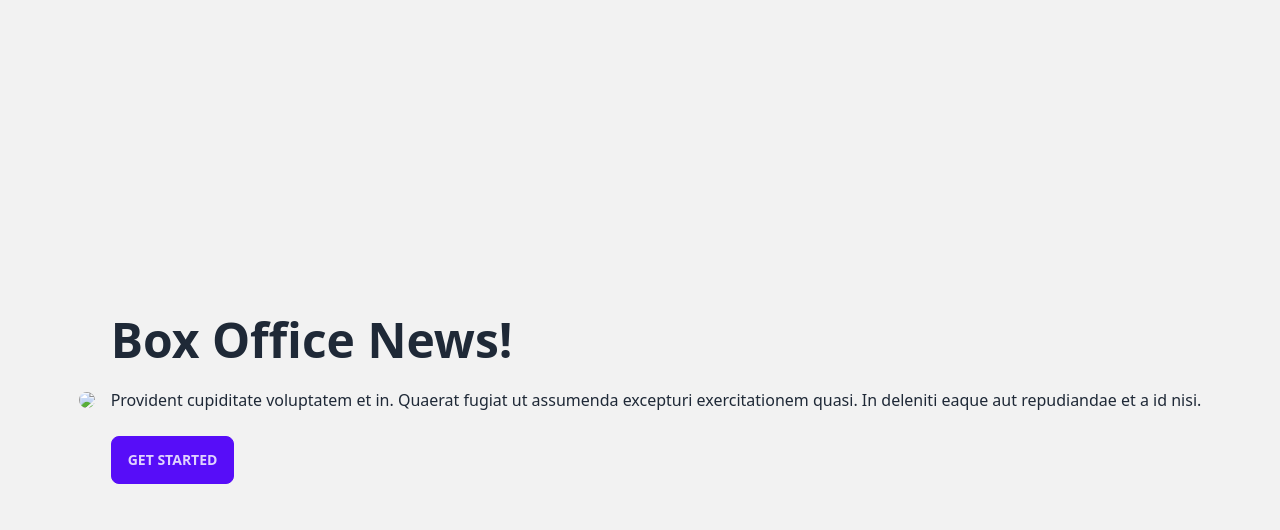
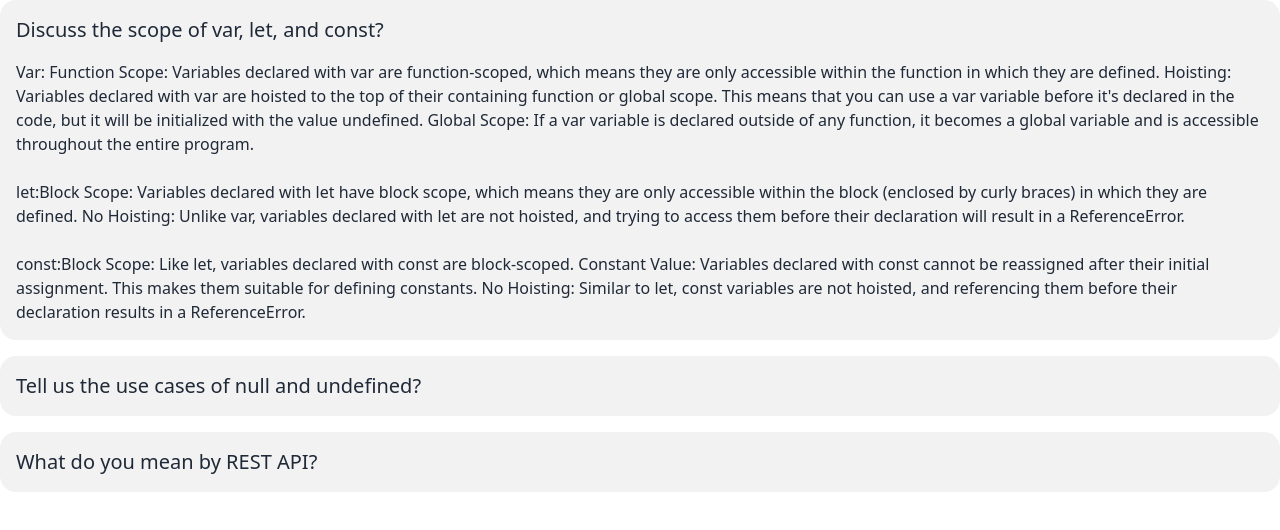
Before and after one commit to sajeda-akter/Phero-Tube, a plain HTML site: page blog.html in a window 1280 px wide. Drawn offline with nearby package versions, Linux system fonts and the light colour scheme.

Commit message:
blog-list

```diff
--- a/blog.html
+++ b/blog.html
@@ -10,16 +10,49 @@
 <script src="https://cdn.tailwindcss.com"></script>
 </head>
 <body>
-    <div class="hero min-h-screen bg-base-200">
-        <div class="hero-content flex-col lg:flex-row">
-          <img src="/images/stock/photo-1635805737707-575885ab0820.jpg" class="max-w-sm rounded-lg shadow-2xl" />
-          <div>
-            <h1 class="text-5xl font-bold">Box Office News!</h1>
-            <p class="py-6">Provident cupiditate voluptatem et in. Quaerat fugiat ut assumenda excepturi exercitationem quasi. In deleniti eaque aut repudiandae et a id nisi.</p>
-            <button class="btn btn-primary">Get Started</button>
-          </div>
-        </div>
-      </div>
+  <div class="collapse bg-base-200">
+    <input type="radio" name="my-accordion-1" checked="checked" />
+    <div class="collapse-title text-xl font-medium">
+      Discuss the scope of var, let, and const?
+    </div>
+    <div class="collapse-content">
+    <p>
+      <span>Var:</span>
+      Function Scope: Variables declared with var are function-scoped, which means they are only accessible within the function in which they are defined.
+Hoisting: Variables declared with var are hoisted to the top of their containing function or global scope. This means that you can use a var variable before it's declared in the code, but it will be initialized with the value undefined.
+Global Scope: If a var variable is declared outside of any function, it becomes a global variable and is accessible throughout the entire program. <br> <br>
+<span>let:</span>Block Scope: Variables declared with let have block scope, which means they are only accessible within the block (enclosed by curly braces) in which they are defined.
+No Hoisting: Unlike var, variables declared with let are not hoisted, and trying to access them before their declaration will result in a ReferenceError. <br> <br>
+
+<span>const:</span>Block Scope: Like let, variables declared with const are block-scoped.
+Constant Value: Variables declared with const cannot be reassigned after their initial assignment. This makes them suitable for defining constants.
+No Hoisting: Similar to let, const variables are not hoisted, and referencing them before their declaration results in a ReferenceError.
+    </p>
+    </div>
+  </div>
+  <div class="collapse bg-base-200 my-4">
+    <input type="radio" name="my-accordion-1" />
+    <div class="collapse-title text-xl font-medium">
+      Tell us the use cases of null and undefined?
+    </div>
+    <div class="collapse-content">
+      <p>
+<span>Null:</span>Explicit Absence of Value: null is often used as a value to indicate the explicit absence of any object or value. It is typically assigned to a variable to signify that the variable has no meaningful value or that an object property or array element should be empty or cleared. <br><br>
+<span>Undefined:</span>Default Value: When a variable is declared but not initialized, or when a function does not return a value, the variable is automatically assigned the value undefined.Missing Function Arguments: In JavaScript, function arguments that are not provided by the caller are also undefined. This can be used to check whether optional parameters are passed to a function.
+
+      </p>
+    </div>
+  </div>
+  <div class="collapse bg-base-200">
+    <input type="radio" name="my-accordion-1" />
+    <div class="collapse-title text-xl font-medium">
+      What do you mean by REST API?
+    </div>
+    <div class="collapse-content">
+      <p>
+        REST API, which stands for Representational State Transfer Application Programming Interface, is a set of constraints and principles for designing and interacting with web services. It is an architectural style for building networked applications, particularly web services, that use HTTP as their communication protocol. REST APIs are designed to be simple, stateless, and scalable, making them a popular choice for building web services.</p>
+    </div>
+  </div>
 
 </body>
 </html>
```
